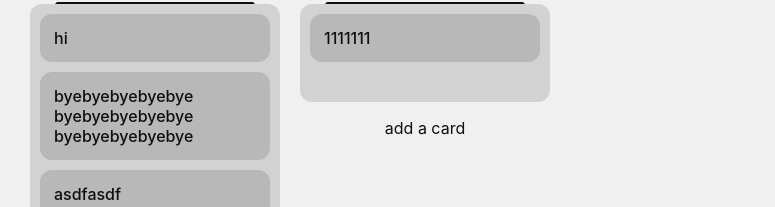
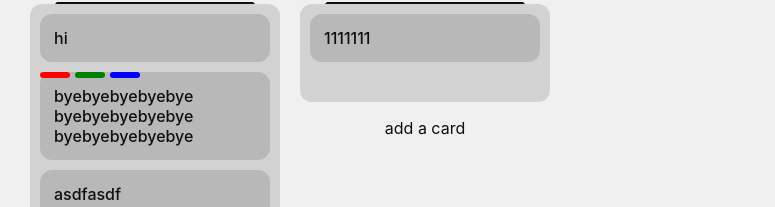
Before and after one commit to teujorge/KanPlan, a Next.js app: page /board in a window 1280 px wide. Shown: the part 130-337 px from the top of the page, without its empty margins (0-775 px from the left). Built offline with nearby package versions, Linux system fonts and the light colour scheme.

Commit message:
use 4 color pickers for each card

```diff
--- a/content/components/board/BoardCard.tsx
+++ b/content/components/board/BoardCard.tsx
@@ -15,7 +15,7 @@ export type CardInfo = {
   id: string;
   title: string;
   description?: string;
-  colors?: string[];
+  colors: string[];
   date?: string;
 };
 
@@ -30,11 +30,6 @@ const BoardCard = ({ info }: { info: CardInfo }) => {
   const [isDragOver, setIsDragOver] = useState(false);
 
   const cardStateChangeDebouncer = debounce(() => {
-    if (cardEdits.colors && cardEdits.colors.length > 4) {
-      const colorRemoved = cardEdits.colors.splice(4, 1)[0];
-      cardEdits.colors[0] = colorRemoved;
-    }
-
     const cardLoc = findCardsInColumns({ columns: columns, ids: [info.id] })[0];
     if (cardEdits.title === "") cardEdits.title = info.title;
     let tempColumns = [...columns];
@@ -258,8 +253,9 @@ const BoardCard = ({ info }: { info: CardInfo }) => {
             )}
 
             {/* colors */}
-            {info.colors &&
-              info.colors.map((color, index) => (
+            {info.colors.map((color, index) => {
+              if (color !== "") {
+                return (
                   <div
                     key={`card-${info.id}-color-${index}`}
                     css={css`
@@ -274,7 +270,9 @@ const BoardCard = ({ info }: { info: CardInfo }) => {
                       background-color: ${color};
                     `}
                   />
-              ))}
+                );
+              }
+            })}
           </div>
         </div>
       }
--- a/content/components/board/BoardCardModalInner.tsx
+++ b/content/components/board/BoardCardModalInner.tsx
@@ -1,7 +1,6 @@
 /** @jsxImportSource @emotion/react */
 import { css } from "@emotion/react";
 import { CardInfo } from "./BoardCard";
-import { debounce } from "../../utilities/debounce";
 
 const BoardCardModalInner = ({
   info,
@@ -16,14 +15,6 @@ const BoardCardModalInner = ({
   closeModal: () => void;
   cardStateChangeDebouncer: Function;
 }) => {
-  let colorSelector: string = "";
-
-  const colorChangeDebouncer = debounce(() => {
-    if (cardEdits.colors) cardEdits.colors.push(colorSelector);
-    else cardEdits.colors = [colorSelector];
-    cardStateChangeDebouncer();
-  }, 1000);
-
   return (
     <div>
       {/* inputs */}
@@ -60,14 +51,17 @@ const BoardCardModalInner = ({
             cardStateChangeDebouncer();
           }}
         />
-        <input
-          type="color"
-          placeholder={info.colors && info.colors[0]}
-          onChange={(event) => {
-            colorSelector = event.target.value;
-            colorChangeDebouncer();
-          }}
-        />
+
+        {info.colors.map((color, index) => (
+          <input
+            type="color"
+            placeholder={color}
+            onChange={(event) => {
+              cardEdits.colors[index] = event.target.value;
+              cardStateChangeDebouncer();
+            }}
+          />
+        ))}
       </div>
 
       {/* buttons */}
--- a/content/components/board/BoardColumn.tsx
+++ b/content/components/board/BoardColumn.tsx
@@ -36,6 +36,7 @@ const BoardColumn = ({ index }: { index: number }) => {
     const newCard: CardInfo = {
       id: newId,
       title: "",
+      colors: ["", "", "", ""],
     };
 
     tempColumns[index].cards.push(newCard);
--- a/pages/board.tsx
+++ b/pages/board.tsx
@@ -36,17 +36,26 @@ export default function Board() {
     {
       title: "col1",
       cards: [
-        { id: uuidv4(), title: "hi" },
+        {
+          id: uuidv4(),
+          title: "hi",
+          colors: ["", "", "", ""],
+        },
         {
           id: uuidv4(),
           title: "byebyebyebyebye byebyebyebyebye byebyebyebyebye",
+          colors: ["red", "green", "blue", ""],
         },
-        { id: uuidv4(), title: "asdfasdf" },
+        {
+          id: uuidv4(),
+          title: "asdfasdf",
+          colors: ["", "", "", ""],
+        },
       ],
     },
     {
       title: "col2 col2 col2 col2 col2 col2",
-      cards: [{ id: "4", title: "1111111" }],
+      cards: [{ id: "4", title: "1111111", colors: ["", "", "", ""] }],
     },
   ]);
   const [draggingCard, setDraggingCard] = useState<DraggingCardType>(null);
```
Lines whose indentation alone changed are shown as unchanged.
